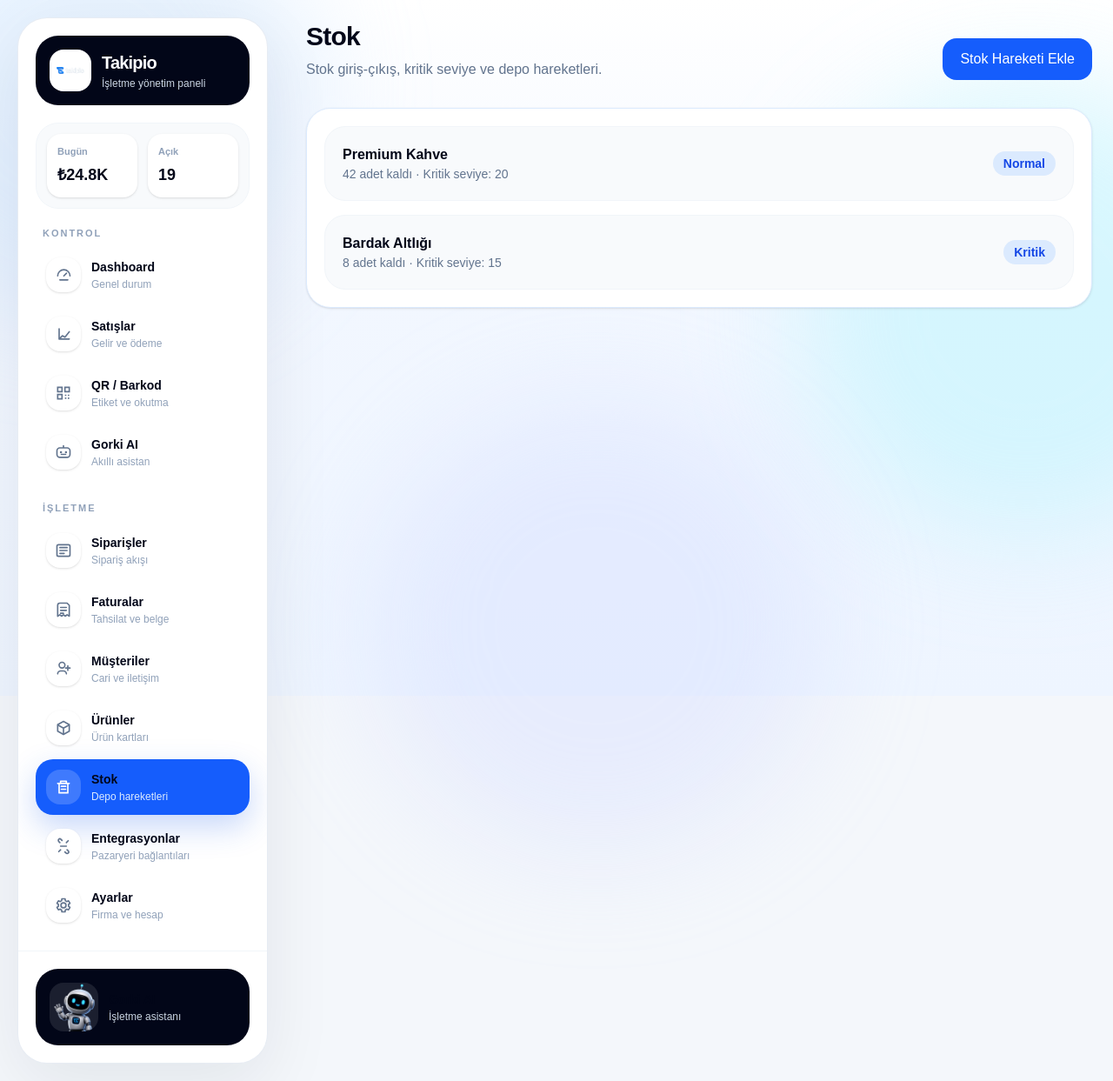
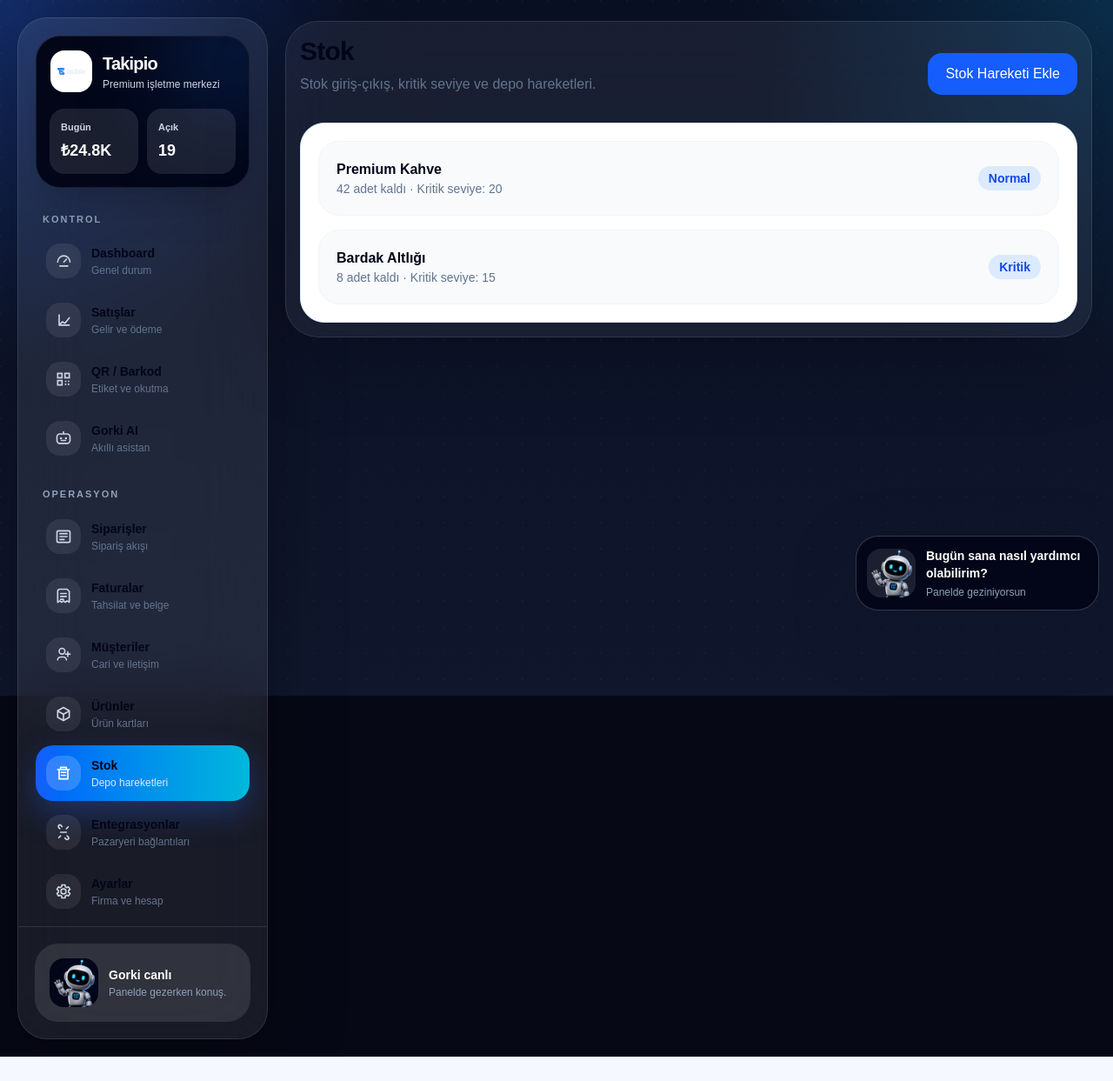
Before and after one commit to BurakSynthie/takipio-temiz, a Next.js app: page /app/stock in a window 1280 px wide. Shown: the whole page at 87% size. After the commit the page ends 1215 px from the top, so only its background shows below. Built offline with nearby package versions, Linux system fonts and the light colour scheme.

Commit message:
Update layout.tsx

```diff
--- a/app/app/layout.tsx
+++ b/app/app/layout.tsx
@@ -3,7 +3,7 @@
 import Image from "next/image";
 import Link from "next/link";
 import { usePathname } from "next/navigation";
-import { useState } from "react";
+import { useMemo, useState } from "react";
 
 type IconName =
   | "dashboard"
@@ -17,7 +17,14 @@ type IconName =
   | "integration"
   | "gorki"
   | "settings"
-  | "menu";
+  | "menu"
+  | "send"
+  | "spark";
+
+type GorkiMessage = {
+  role: "gorki" | "user";
+  text: string;
+};
 
 const primaryNavItems = [
   { href: "/app", label: "Dashboard", shortLabel: "Panel", icon: "dashboard" as IconName, desc: "Genel durum" },
@@ -38,7 +45,20 @@ const categoryItems = [
 
 const desktopGroups = [
   { title: "Kontrol", items: primaryNavItems },
-  { title: "İşletme", items: categoryItems },
+  { title: "Operasyon", items: categoryItems },
+];
+
+const initialMessages: GorkiMessage[] = [
+  {
+    role: "gorki",
+    text: "Bugün sana nasıl yardımcı olabilirim? Satış, stok, ürün, fatura veya QR etiket tarafında hızlıca yönlendirebilirim.",
+  },
+];
+
+const quickQuestions = [
+  "Bugün neye bakmalıyım?",
+  "Stok riski var mı?",
+  "QR etiketi nasıl basarım?",
 ];
 
 function Icon({ name, className = "" }: { name: IconName; className?: string }) {
@@ -145,6 +165,22 @@ function Icon({ name, className = "" }: { name: IconName; className?: string })
     );
   }
 
+  if (name === "send") {
+    return (
+      <svg viewBox="0 0 24 24" fill="none" className={common}>
+        <path d="M21 3L10.5 13.5M21 3L14.5 21L10.5 13.5M21 3L3 9.5L10.5 13.5" stroke="currentColor" strokeWidth="2" strokeLinecap="round" strokeLinejoin="round" />
+      </svg>
+    );
+  }
+
+  if (name === "spark") {
+    return (
+      <svg viewBox="0 0 24 24" fill="none" className={common}>
+        <path d="M12 2L14.4 8.6L21 11L14.4 13.4L12 20L9.6 13.4L3 11L9.6 8.6L12 2Z" stroke="currentColor" strokeWidth="2" strokeLinejoin="round" />
+      </svg>
+    );
+  }
+
   return (
     <svg viewBox="0 0 24 24" fill="none" className={common}>
       <path d="M5 7H19M5 12H19M5 17H19" stroke="currentColor" strokeWidth="2" strokeLinecap="round" />
@@ -163,50 +199,99 @@ function getPageTitle(pathname: string) {
   return current?.label ?? "Takipio";
 }
 
+function createGorkiReply(text: string) {
+  const lower = text.toLowerCase();
+
+  if (lower.includes("stok")) {
+    return "Stok tarafında önce kritik ürünleri kontrol etmelisin. Ürünler sayfasındaki kırmızı kritik etiketleri ve minimum stok değerlerini takip edebilirsin.";
+  }
+
+  if (lower.includes("qr") || lower.includes("barkod")) {
+    return "QR için ürün kartındaki QR Gör butonuna bas. Oradan Yazdır / PDF veya QR PNG indir seçenekleriyle etiketi alabilirsin.";
+  }
+
+  if (lower.includes("satış") || lower.includes("ciro")) {
+    return "Satış tarafında bekleyen ödeme, fatura durumu ve stok etkisini birlikte görmek önemli. Sonraki adımda satış modülünü canlı hale getireceğiz.";
+  }
+
+  if (lower.includes("fatura")) {
+    return "Fatura modülünde taslak, kesildi, ödendi ve gecikti durumlarını ayrı göstereceğiz. Böylece tahsilat takibi çok daha net olur.";
+  }
+
+  return "Bunu not aldım. Şu an demo moddayım; yakında gerçek panel verilerini okuyup sana canlı öneriler sunacağım.";
+}
+
 export default function AppLayout({ children }: { children: React.ReactNode }) {
   const pathname = usePathname();
   const [categoriesOpen, setCategoriesOpen] = useState(false);
+  const [gorkiOpen, setGorkiOpen] = useState(false);
+  const [gorkiInput, setGorkiInput] = useState("");
+  const [messages, setMessages] = useState<GorkiMessage[]>(initialMessages);
+
   const pageTitle = getPageTitle(pathname);
 
+  const currentGroupText = useMemo(() => {
+    if (pathname.includes("products")) return "Ürün yönetimi açık";
+    if (pathname.includes("sales")) return "Satış ekranındasın";
+    if (pathname.includes("qr")) return "QR modülü açık";
+    if (pathname.includes("invoices")) return "Fatura alanındasın";
+    return "Panelde geziniyorsun";
+  }, [pathname]);
+
+  function sendGorkiMessage(text?: string) {
+    const cleanText = (text ?? gorkiInput).trim();
+
+    if (!cleanText) return;
+
+    setMessages((currentMessages) => [
+      ...currentMessages,
+      { role: "user", text: cleanText },
+      { role: "gorki", text: createGorkiReply(cleanText) },
+    ]);
+
+    setGorkiInput("");
+    setGorkiOpen(true);
+  }
+
   return (
-    <div className="min-h-screen overflow-hidden bg-[#f4f7fb] text-slate-950">
+    <div className="min-h-screen overflow-hidden bg-[#060815] text-slate-950">
       <div className="pointer-events-none fixed inset-0">
-        <div className="absolute inset-0 bg-[linear-gradient(180deg,#ffffff_0%,#f2f7ff_42%,#eef5ff_100%)]" />
-        <div className="absolute -left-40 -top-40 h-[520px] w-[520px] rounded-full bg-blue-200/35 blur-3xl" />
-        <div className="absolute right-[-160px] top-24 h-[520px] w-[520px] rounded-full bg-cyan-200/35 blur-3xl" />
-        <div className="absolute bottom-[-180px] left-1/3 h-[520px] w-[520px] rounded-full bg-indigo-200/30 blur-3xl" />
+        <div className="absolute inset-0 bg-[radial-gradient(circle_at_top_left,rgba(37,99,235,0.38),transparent_32%),radial-gradient(circle_at_top_right,rgba(14,165,233,0.22),transparent_30%),linear-gradient(180deg,#0a1024_0%,#10172d_38%,#eef5ff_38%,#f6f8fc_100%)] lg:bg-[radial-gradient(circle_at_top_left,rgba(37,99,235,0.35),transparent_28%),radial-gradient(circle_at_top_right,rgba(14,165,233,0.20),transparent_28%),linear-gradient(180deg,#0a1024_0%,#10172d_100%)]" />
+        <div className="absolute inset-0 bg-[radial-gradient(circle_at_1px_1px,rgba(255,255,255,0.08)_1px,transparent_0)] [background-size:30px_30px] opacity-40" />
       </div>
 
       <div className="relative flex min-h-screen">
         <aside className="hidden w-[328px] shrink-0 p-5 lg:block">
-          <div className="flex h-full flex-col overflow-hidden rounded-[34px] border border-slate-200/80 bg-white shadow-[0_24px_80px_rgba(15,23,42,0.08)]">
+          <div className="flex h-full flex-col overflow-hidden rounded-[34px] border border-white/10 bg-white/[0.08] shadow-[0_24px_90px_rgba(0,0,0,0.32)] backdrop-blur-2xl">
             <div className="p-5">
-              <div className="flex items-center gap-3 rounded-[26px] bg-slate-950 p-4 text-white">
-                <div className="relative h-12 w-12 overflow-hidden rounded-2xl bg-white">
-                  <Image src="/takipio-logo.png" alt="Takipio" fill className="object-contain p-2" priority />
+              <div className="relative overflow-hidden rounded-[28px] border border-white/10 bg-slate-950 p-4 text-white shadow-2xl">
+                <div className="absolute -right-12 -top-12 h-32 w-32 rounded-full bg-blue-500/30 blur-3xl" />
+
+                <div className="relative flex items-center gap-3">
+                  <div className="relative h-12 w-12 overflow-hidden rounded-2xl bg-white">
+                    <Image src="/takipio-logo.png" alt="Takipio" fill className="object-contain p-2" priority />
+                  </div>
+
+                  <div className="min-w-0">
+                    <div className="text-xl font-black tracking-[-0.04em]">Takipio</div>
+                    <p className="mt-0.5 text-xs text-slate-300">Premium işletme merkezi</p>
+                  </div>
                 </div>
 
-                <div className="min-w-0">
-                  <div className="text-xl font-black tracking-[-0.04em]">Takipio</div>
-                  <p className="mt-0.5 text-xs text-slate-300">İşletme yönetim paneli</p>
+                <div className="relative mt-5 grid grid-cols-2 gap-3">
+                  <div className="rounded-2xl bg-white/10 p-3 ring-1 ring-white/10">
+                    <p className="text-[11px] font-bold text-slate-300">Bugün</p>
+                    <p className="mt-1 text-lg font-black">₺24.8K</p>
+                  </div>
+                  <div className="rounded-2xl bg-white/10 p-3 ring-1 ring-white/10">
+                    <p className="text-[11px] font-bold text-slate-300">Açık</p>
+                    <p className="mt-1 text-lg font-black">19</p>
+                  </div>
                 </div>
               </div>
             </div>
 
-            <div className="px-5">
-              <div className="grid grid-cols-2 gap-3 rounded-[26px] border border-slate-100 bg-slate-50 p-3">
-                <div className="rounded-2xl bg-white p-3 shadow-sm">
-                  <p className="text-[11px] font-bold text-slate-400">Bugün</p>
-                  <p className="mt-1 text-lg font-black text-slate-950">₺24.8K</p>
-                </div>
-                <div className="rounded-2xl bg-white p-3 shadow-sm">
-                  <p className="text-[11px] font-bold text-slate-400">Açık</p>
-                  <p className="mt-1 text-lg font-black text-slate-950">19</p>
-                </div>
-              </div>
-            </div>
-
-            <nav className="flex-1 space-y-6 overflow-y-auto px-5 py-5">
+            <nav className="flex-1 space-y-6 overflow-y-auto px-5 py-2">
               {desktopGroups.map((group) => (
                 <div key={group.title}>
                   <div className="mb-2 px-2 text-[11px] font-black uppercase tracking-[0.18em] text-slate-400">
@@ -222,16 +307,16 @@ export default function AppLayout({ children }: { children: React.ReactNode }) {
                           key={item.href}
                           href={item.href}
                           className={[
-                            "group flex items-center gap-3 rounded-[20px] px-3 py-3 transition-all duration-300",
+                            "group relative flex items-center gap-3 rounded-[20px] px-3 py-3 transition-all duration-300",
                             active
-                              ? "bg-blue-600 text-white shadow-[0_14px_35px_rgba(37,99,235,0.25)]"
-                              : "text-slate-600 hover:bg-slate-100 hover:text-slate-950",
+                              ? "bg-gradient-to-r from-blue-600 to-cyan-500 text-white shadow-[0_14px_36px_rgba(37,99,235,0.34)]"
+                              : "text-slate-300 hover:bg-white/10 hover:text-white",
                           ].join(" ")}
                         >
                           <span
                             className={[
                               "flex h-10 w-10 shrink-0 items-center justify-center rounded-2xl transition",
-                              active ? "bg-white/18 text-white" : "bg-white text-slate-500 shadow-sm group-hover:text-blue-600",
+                              active ? "bg-white/18 text-white" : "bg-white/8 text-slate-300 group-hover:text-cyan-200",
                             ].join(" ")}
                           >
                             <Icon name={item.icon} />
@@ -239,7 +324,7 @@ export default function AppLayout({ children }: { children: React.ReactNode }) {
 
                           <span className="min-w-0 flex-1">
                             <span className="block truncate text-sm font-black">{item.label}</span>
-                            <span className={["mt-0.5 block truncate text-xs", active ? "text-blue-100" : "text-slate-400"].join(" ")}>
+                            <span className={["mt-0.5 block truncate text-xs", active ? "text-blue-100" : "text-slate-500 group-hover:text-slate-300"].join(" ")}>
                               {item.desc}
                             </span>
                           </span>
@@ -251,24 +336,28 @@ export default function AppLayout({ children }: { children: React.ReactNode }) {
               ))}
             </nav>
 
-            <div className="border-t border-slate-100 p-5">
-              <Link href="/app/gorki-ai" className="block rounded-[26px] bg-slate-950 p-4 text-white transition hover:-translate-y-0.5">
+            <div className="border-t border-white/10 p-5">
+              <button
+                type="button"
+                onClick={() => setGorkiOpen(true)}
+                className="block w-full rounded-[26px] bg-white/10 p-4 text-left text-white ring-1 ring-white/10 transition hover:-translate-y-0.5 hover:bg-white/15"
+              >
                 <div className="flex items-center gap-3">
-                  <div className="relative h-14 w-14 overflow-hidden rounded-2xl bg-white/10">
+                  <div className="relative h-14 w-14 overflow-hidden rounded-2xl bg-slate-950">
                     <Image src="/gorki-hero.png" alt="Gorki AI" fill className="object-contain object-bottom" />
                   </div>
                   <div className="min-w-0">
-                    <p className="truncate text-sm font-black">Gorki AI</p>
-                    <p className="mt-0.5 text-xs text-slate-300">İşletme asistanı</p>
+                    <p className="truncate text-sm font-black">Gorki canlı</p>
+                    <p className="mt-0.5 text-xs text-slate-400">Panelde gezerken konuş.</p>
                   </div>
                 </div>
-              </Link>
+              </button>
             </div>
           </div>
         </aside>
 
-        <main className="min-w-0 flex-1 p-3 pb-28 sm:p-4 sm:pb-28 lg:p-6">
-          <div className="sticky top-3 z-30 mb-4 rounded-[26px] border border-slate-200/80 bg-white/95 p-3 shadow-[0_18px_50px_rgba(15,23,42,0.08)] backdrop-blur-2xl lg:hidden">
+        <main className="min-w-0 flex-1 p-3 pb-28 sm:p-4 sm:pb-28 lg:p-6 lg:pl-0">
+          <div className="sticky top-3 z-30 mb-4 rounded-[26px] border border-white/15 bg-white/95 p-3 shadow-[0_18px_70px_rgba(0,0,0,0.18)] backdrop-blur-2xl lg:hidden">
             <div className="flex items-center justify-between gap-3">
               <div className="flex min-w-0 items-center gap-3">
                 <div className="relative h-11 w-11 shrink-0 overflow-hidden rounded-2xl bg-white shadow-sm ring-1 ring-slate-100">
@@ -281,13 +370,19 @@ export default function AppLayout({ children }: { children: React.ReactNode }) {
                 </div>
               </div>
 
-              <Link href="/app/gorki-ai" className="relative h-11 w-11 overflow-hidden rounded-2xl bg-slate-950 shadow-lg">
+              <button
+                type="button"
+                onClick={() => setGorkiOpen(true)}
+                className="relative h-11 w-11 overflow-hidden rounded-2xl bg-slate-950 shadow-lg"
+              >
                 <Image src="/gorki-hero.png" alt="Gorki" fill className="object-contain object-bottom" />
-              </Link>
+              </button>
             </div>
           </div>
 
-          {children}
+          <div className="lg:rounded-[38px] lg:border lg:border-white/10 lg:bg-white/[0.06] lg:p-4 lg:shadow-[0_24px_90px_rgba(0,0,0,0.24)] lg:backdrop-blur-2xl">
+            {children}
+          </div>
         </main>
       </div>
 
@@ -296,13 +391,13 @@ export default function AppLayout({ children }: { children: React.ReactNode }) {
           type="button"
           aria-label="Kategoriler menüsünü kapat"
           onClick={() => setCategoriesOpen(false)}
-          className="fixed inset-0 z-40 bg-slate-950/25 backdrop-blur-[3px] lg:hidden"
+          className="fixed inset-0 z-40 bg-slate-950/35 backdrop-blur-[3px] lg:hidden"
         />
       ) : null}
 
       <div
         className={[
-          "fixed bottom-[92px] left-3 right-3 z-50 origin-bottom overflow-hidden rounded-[30px] border border-slate-200 bg-white shadow-[0_24px_80px_rgba(15,23,42,0.24)] transition-all duration-300 lg:hidden",
+          "fixed bottom-[92px] left-3 right-3 z-50 origin-bottom overflow-hidden rounded-[30px] border border-slate-200 bg-white shadow-[0_24px_80px_rgba(15,23,42,0.28)] transition-all duration-300 lg:hidden",
           categoriesOpen
             ? "translate-y-0 scale-100 opacity-100"
             : "pointer-events-none translate-y-8 scale-95 opacity-0",
@@ -357,7 +452,7 @@ export default function AppLayout({ children }: { children: React.ReactNode }) {
         </div>
       </div>
 
-      <nav className="fixed bottom-3 left-3 right-3 z-50 rounded-[30px] border border-slate-200 bg-white p-2 shadow-[0_20px_70px_rgba(15,23,42,0.20)] lg:hidden">
+      <nav className="fixed bottom-3 left-3 right-3 z-50 rounded-[30px] border border-slate-200 bg-white p-2 shadow-[0_20px_70px_rgba(15,23,42,0.24)] lg:hidden">
         <div className="grid grid-cols-5 gap-1">
           {primaryNavItems.map((item) => {
             const active = isActivePath(pathname, item.href);
@@ -391,6 +486,124 @@ export default function AppLayout({ children }: { children: React.ReactNode }) {
           </button>
         </div>
       </nav>
+
+      {!gorkiOpen ? (
+        <button
+          type="button"
+          onClick={() => setGorkiOpen(true)}
+          className="fixed bottom-[98px] right-4 z-50 hidden max-w-[280px] items-center gap-3 rounded-[26px] border border-white/20 bg-slate-950 p-3 text-left text-white shadow-[0_22px_70px_rgba(15,23,42,0.40)] transition hover:-translate-y-1 lg:flex"
+        >
+          <div className="relative h-14 w-14 shrink-0 overflow-hidden rounded-2xl bg-white/10">
+            <Image src="/gorki-hero.png" alt="Gorki" fill className="object-contain object-bottom" />
+          </div>
+
+          <div>
+            <p className="text-sm font-black">Bugün sana nasıl yardımcı olabilirim?</p>
+            <p className="mt-1 text-xs text-slate-400">{currentGroupText}</p>
+          </div>
+        </button>
+      ) : null}
+
+      {!gorkiOpen ? (
+        <button
+          type="button"
+          onClick={() => setGorkiOpen(true)}
+          className="fixed bottom-[92px] right-4 z-50 flex h-14 w-14 items-center justify-center overflow-hidden rounded-2xl bg-slate-950 shadow-[0_18px_55px_rgba(15,23,42,0.36)] lg:hidden"
+        >
+          <Image src="/gorki-hero.png" alt="Gorki" fill className="object-contain object-bottom" />
+        </button>
+      ) : null}
+
+      <div
+        className={[
+          "fixed z-[60] overflow-hidden border border-white/15 bg-slate-950 text-white shadow-[0_28px_90px_rgba(0,0,0,0.45)] transition-all duration-300",
+          "bottom-[92px] left-3 right-3 rounded-[30px] lg:bottom-6 lg:left-auto lg:right-6 lg:w-[420px] lg:rounded-[34px]",
+          gorkiOpen
+            ? "translate-y-0 scale-100 opacity-100"
+            : "pointer-events-none translate-y-8 scale-95 opacity-0",
+        ].join(" ")}
+      >
+        <div className="relative overflow-hidden p-4">
+          <div className="absolute -right-12 -top-12 h-36 w-36 rounded-full bg-blue-500/30 blur-3xl" />
+
+          <div className="relative flex items-center justify-between gap-3">
+            <div className="flex min-w-0 items-center gap-3">
+              <div className="relative h-14 w-14 shrink-0 overflow-hidden rounded-2xl bg-white/10">
+                <Image src="/gorki-hero.png" alt="Gorki" fill className="object-contain object-bottom" />
+              </div>
+
+              <div className="min-w-0">
+                <p className="truncate text-base font-black">Gorki AI</p>
+                <p className="truncate text-xs text-slate-400">{currentGroupText}</p>
+              </div>
+            </div>
+
+            <button
+              type="button"
+              onClick={() => setGorkiOpen(false)}
+              className="flex h-10 w-10 items-center justify-center rounded-2xl bg-white/10 text-lg font-black"
+            >
+              ×
+            </button>
+          </div>
+
+          <div className="relative mt-4 flex flex-wrap gap-2">
+            {quickQuestions.map((question) => (
+              <button
+                key={question}
+                type="button"
+                onClick={() => sendGorkiMessage(question)}
+                className="rounded-full bg-white/10 px-3 py-2 text-xs font-black text-slate-200 ring-1 ring-white/10 transition hover:bg-blue-600"
+              >
+                {question}
+              </button>
+            ))}
+          </div>
+        </div>
+
+        <div className="max-h-[340px] space-y-3 overflow-y-auto bg-white/[0.04] p-4">
+          {messages.map((message, index) => {
+            const isUser = message.role === "user";
+
+            return (
+              <div key={`${message.role}-${index}`} className={["flex", isUser ? "justify-end" : "justify-start"].join(" ")}>
+                <div
+                  className={[
+                    "max-w-[86%] rounded-[22px] px-4 py-3 text-sm leading-6",
+                    isUser
+                      ? "bg-blue-600 text-white"
+                      : "bg-white/10 text-slate-100 ring-1 ring-white/10",
+                  ].join(" ")}
+                >
+                  {message.text}
+                </div>
+              </div>
+            );
+          })}
+        </div>
+
+        <div className="flex gap-2 border-t border-white/10 p-3">
+          <input
+            value={gorkiInput}
+            onChange={(event) => setGorkiInput(event.target.value)}
+            onKeyDown={(event) => {
+              if (event.key === "Enter") {
+                sendGorkiMessage();
+              }
+            }}
+            placeholder="Gorki’ye sor..."
+            className="min-w-0 flex-1 rounded-2xl border border-white/10 bg-white/10 px-4 py-3 text-sm text-white outline-none placeholder:text-slate-500 focus:border-blue-400"
+          />
+
+          <button
+            type="button"
+            onClick={() => sendGorkiMessage()}
+            className="flex h-12 w-12 items-center justify-center rounded-2xl bg-blue-600 text-white transition hover:bg-blue-500"
+          >
+            <Icon name="send" />
+          </button>
+        </div>
+      </div>
     </div>
   );
 }
```
